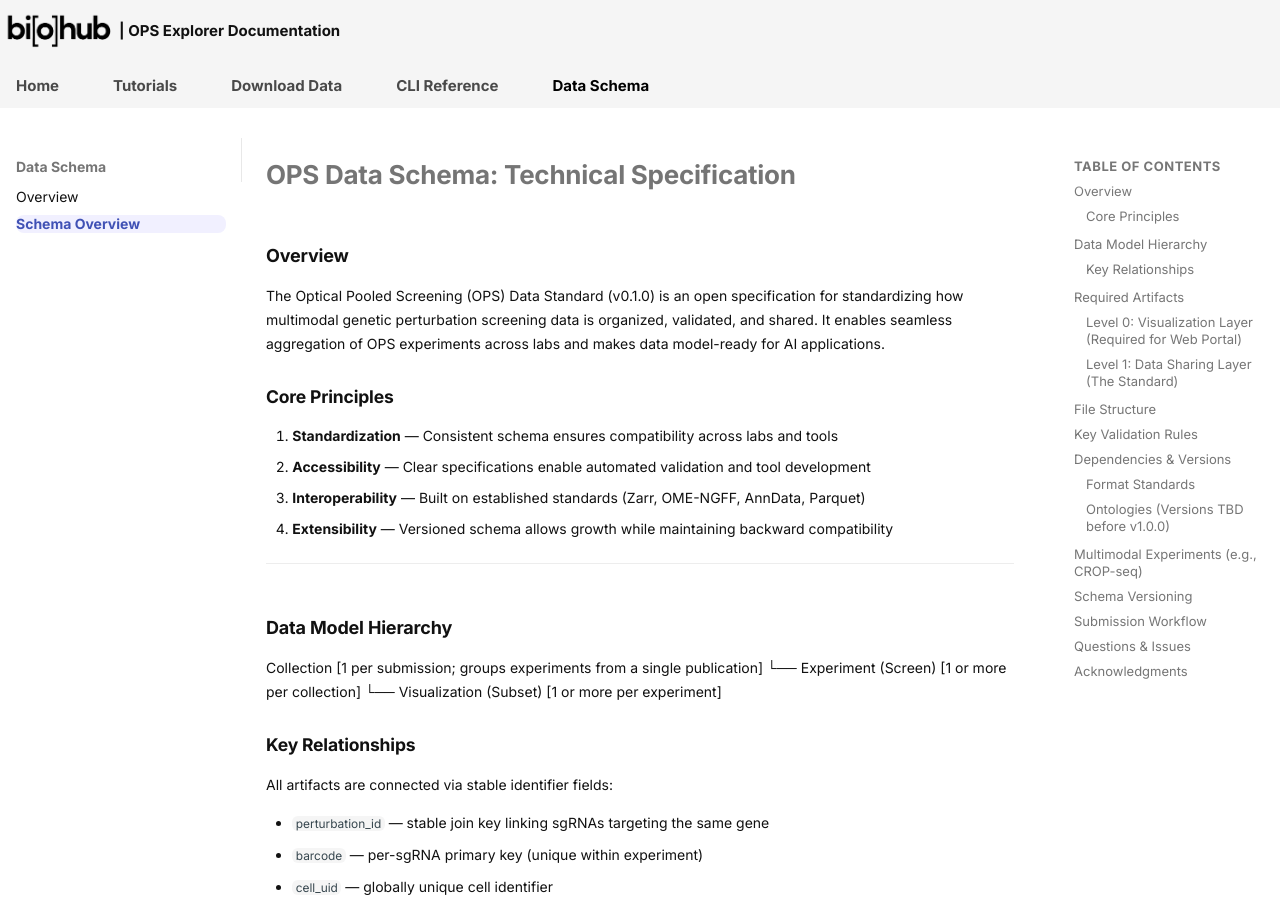
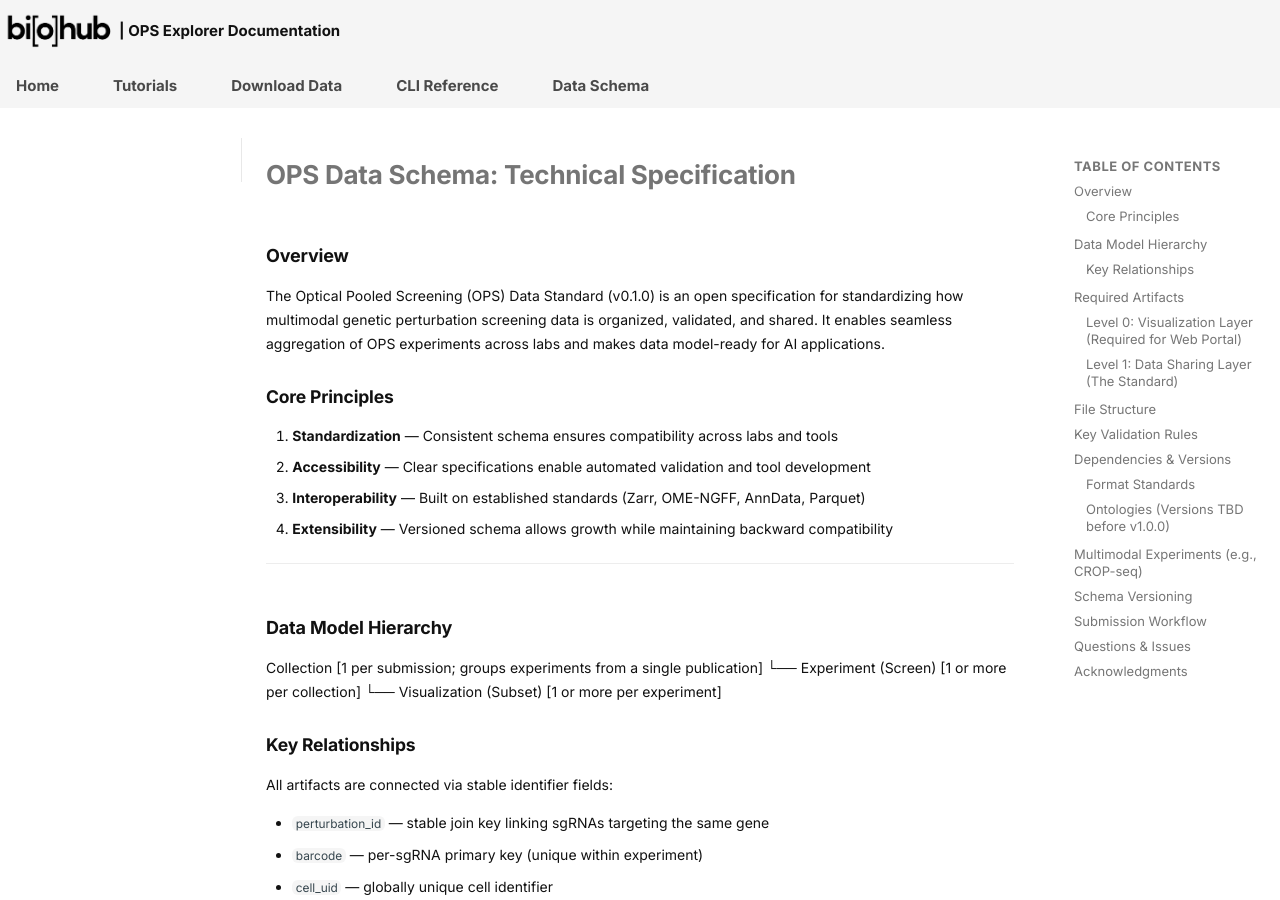
Before and after one commit to chanzuckerberg/ops-schema, an MkDocs documentation site: the page built from docs/schema/schema-overview/index.md, in a window 1280 px wide and 900 px high. Built offline with MkDocs 1.6.1 and Material for MkDocs 9.7.7, drawn with Linux system fonts in a browser that asks for light colours; comment, search, counter and statistics services are not loaded.

Commit message:
Update mkdocs.yml

```diff
--- a/mkdocs.yml
+++ b/mkdocs.yml
@@ -56,9 +56,7 @@
       - Processed Images: download/processed-images/index.md
       - Feature Tables: download/feature-tables/index.md
   - CLI Reference: cli/index.md
-  - Data Schema:
-    - Overview: schema/index.md
-    - Schema Overview: schema/schema-overview/index.md
+  - Data Schema: https://github.com/chanzuckerberg/ops-schema/tree/main/standards/ops
 
 plugins:
   - search
```
